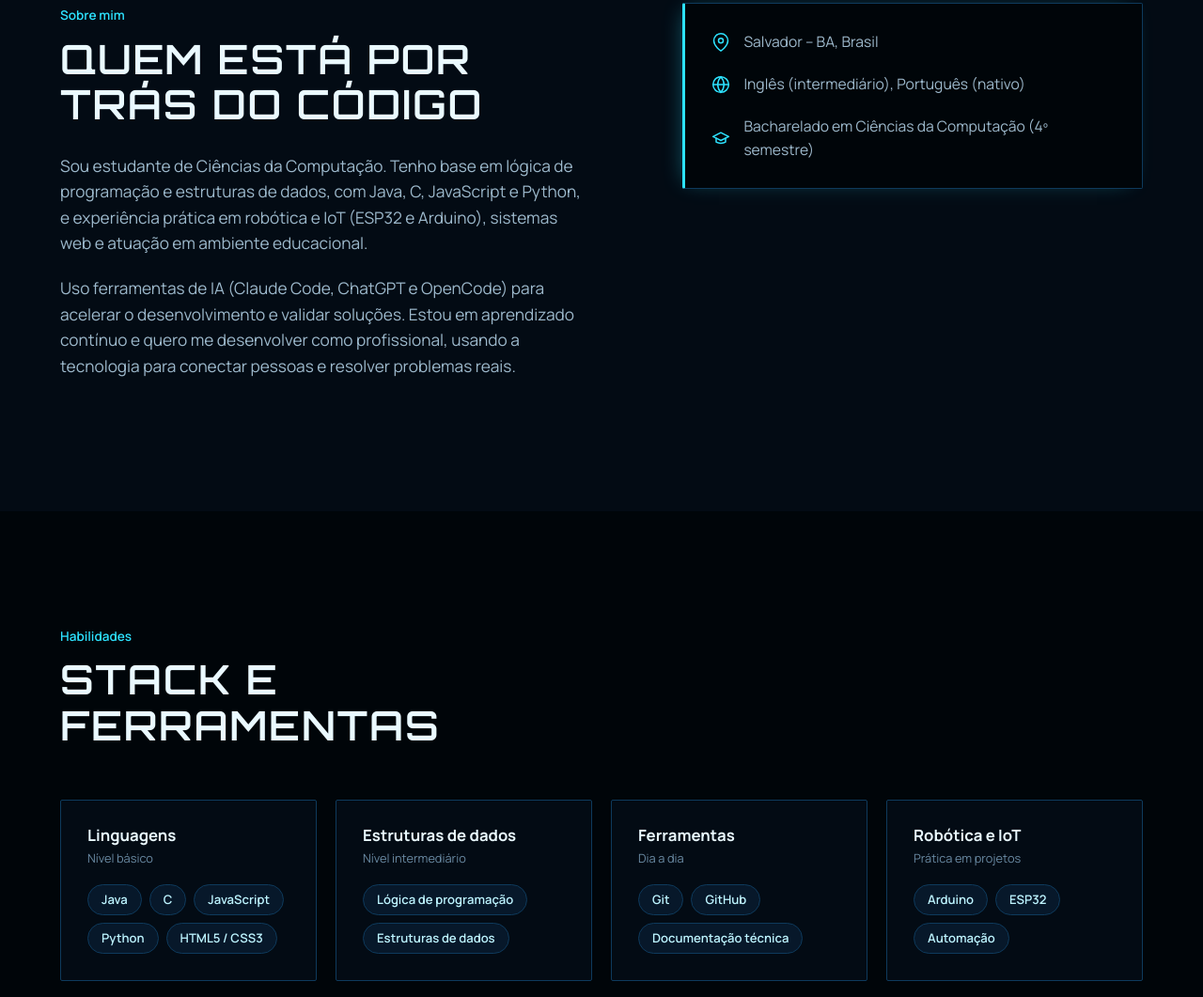
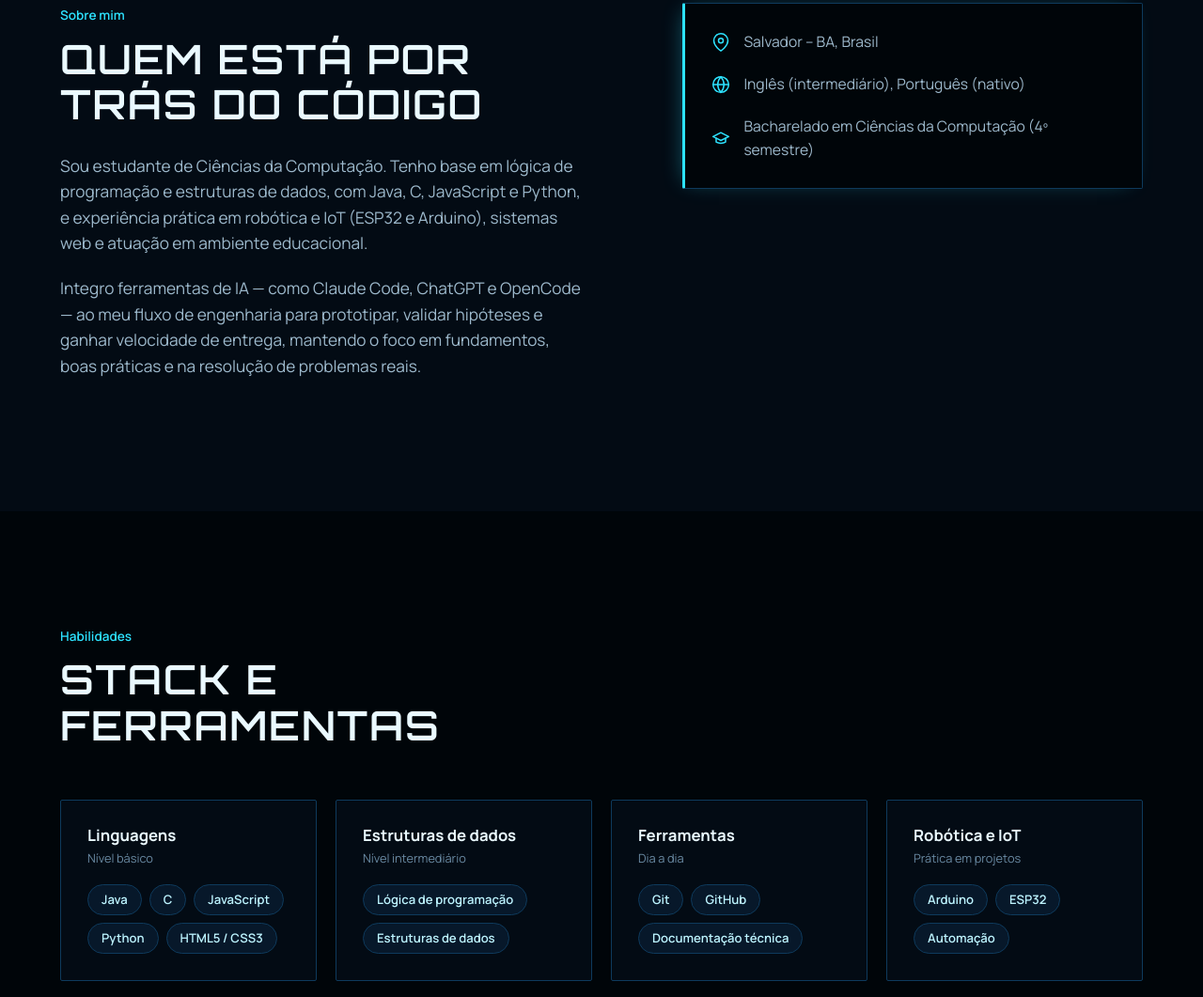
Before and after one commit to AquilesAngelo/portifoliov1, a plain HTML site: page index.html in a window 1280 px wide. Shown: the part 917-1978 px from the top of the page at 94% size. Drawn offline with nearby package versions, Linux system fonts and the light colour scheme.

Commit message:
Revise AI tools description in about section
Updated the paragraph about AI tools to reflect integration into the engineering workflow.

```diff
--- a/index.html
+++ b/index.html
@@ -65,7 +65,7 @@
       <span class="kicker">Sobre mim</span>
       <h2>Quem está por trás do código</h2>
       <p>Sou estudante de Ciências da Computação. Tenho base em lógica de programação e estruturas de dados, com Java, C, JavaScript e Python, e experiência prática em robótica e IoT (ESP32 e Arduino), sistemas web e atuação em ambiente educacional.</p>
-      <p>Uso ferramentas de IA (Claude Code, ChatGPT e OpenCode) para acelerar o desenvolvimento e validar soluções. Estou em aprendizado contínuo e quero me desenvolver como profissional, usando a tecnologia para conectar pessoas e resolver problemas reais.</p>
+      <p>Integro ferramentas de IA — como Claude Code, ChatGPT e OpenCode — ao meu fluxo de engenharia para prototipar, validar hipóteses e ganhar velocidade de entrega, mantendo o foco em fundamentos, boas práticas e na resolução de problemas reais.</p>
     </div>
     <div class="reveal reveal-delay">
       <div class="info-panel">
```
